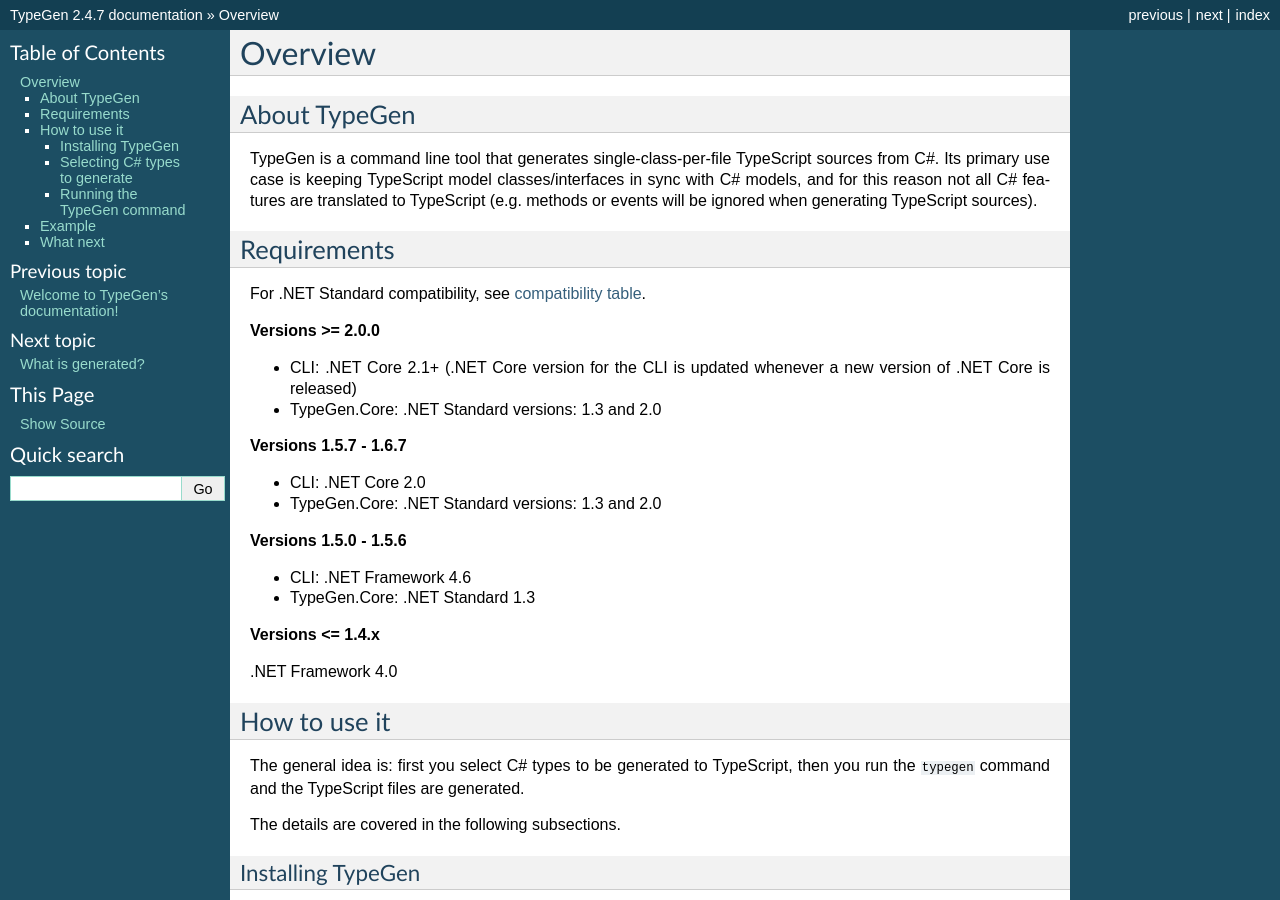
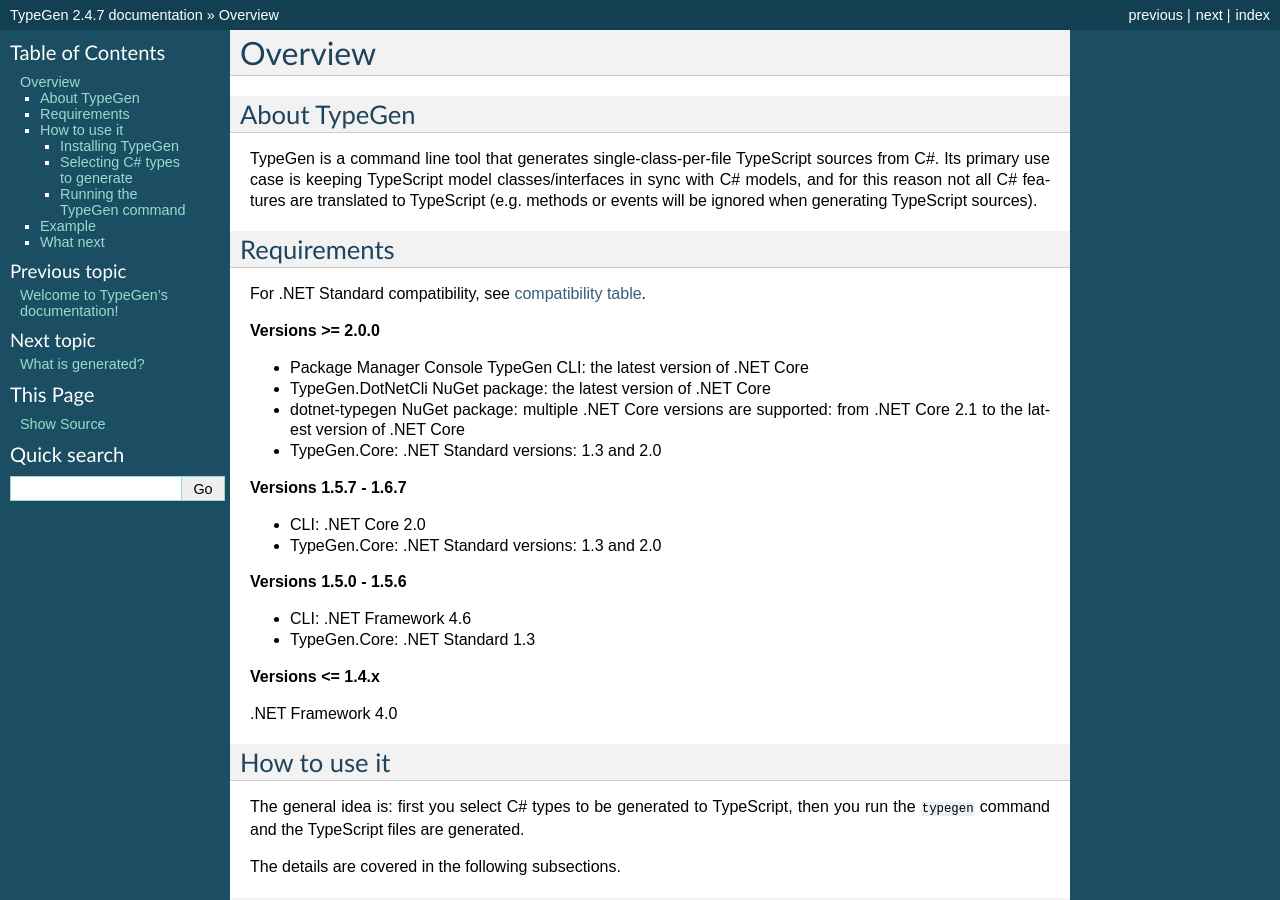
Before and after one commit to jburzynski/TypeGenDocs, a Sphinx documentation site: the page built from source/overview.rst, in a window 1280 px wide and 900 px high. Built offline with Sphinx 7.4.7, drawn with Linux system fonts in a browser that asks for light colours.

Commit message:
requirements update

```diff
--- a/source/overview.rst
+++ b/source/overview.rst
@@ -14,7 +14,9 @@
 
 **Versions >= 2.0.0**
 
-* CLI: .NET Core 2.1+ (.NET Core version for the CLI is updated whenever a new version of .NET Core is released)
+* Package Manager Console TypeGen CLI: the latest version of .NET Core
+* TypeGen.DotNetCli NuGet package: the latest version of .NET Core
+* dotnet-typegen NuGet package: multiple .NET Core versions are supported: from .NET Core 2.1 to the latest version of .NET Core
 * TypeGen.Core: .NET Standard versions: 1.3 and 2.0
 
 **Versions 1.5.7 - 1.6.7**
```
